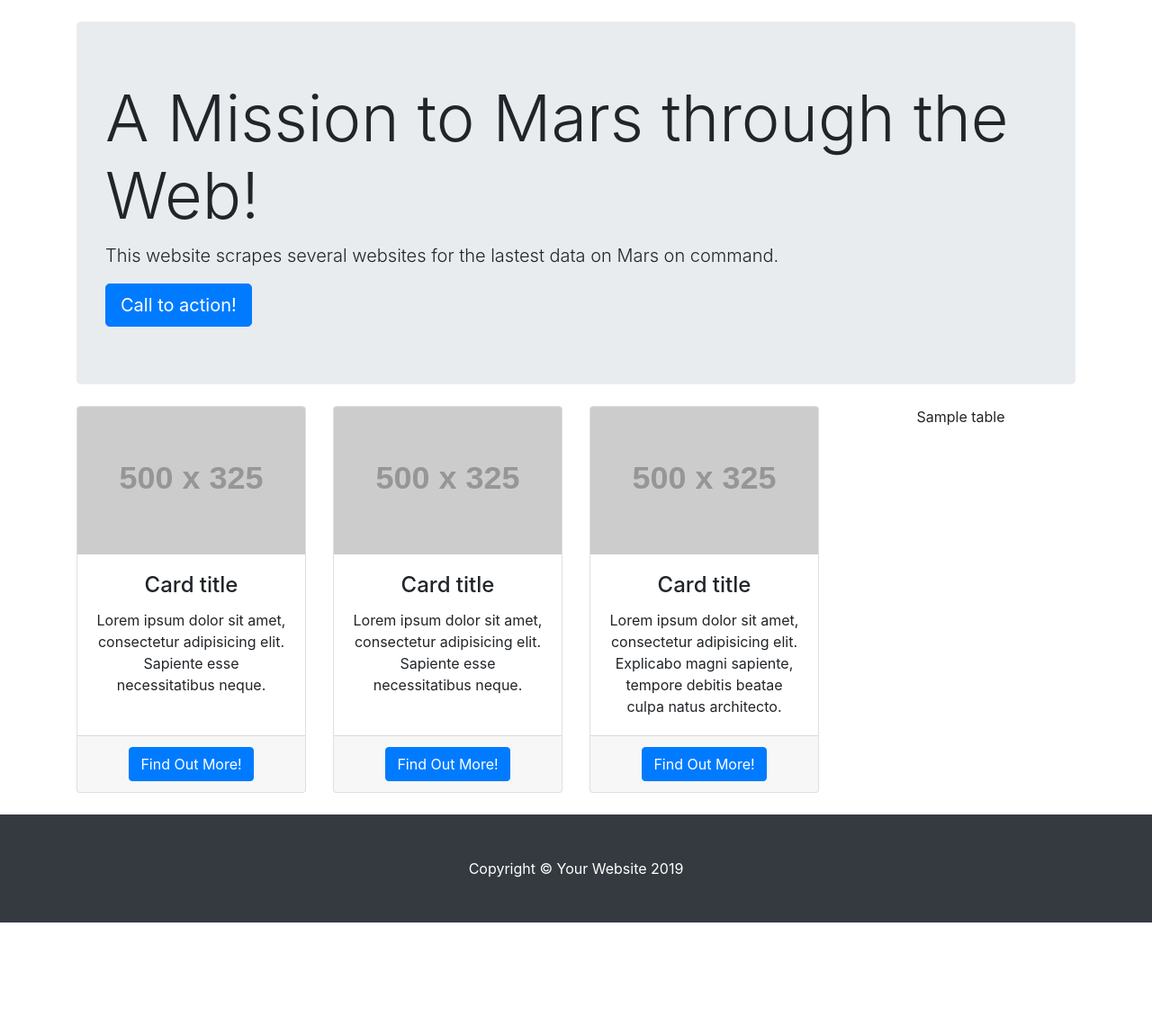
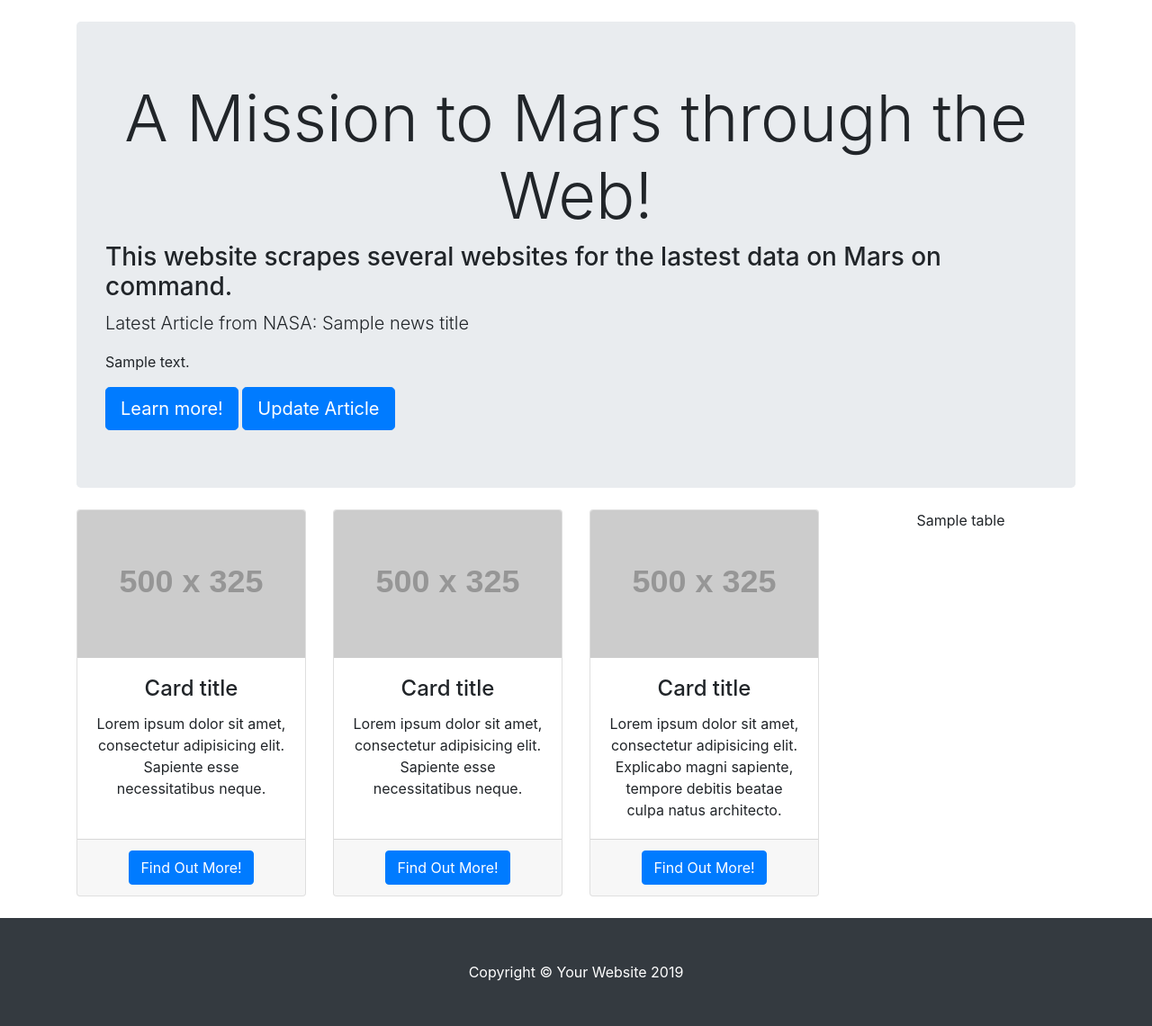
Before and after one commit to techcheese/Mars_data_scraping, a Flask app: template templates/heroic_temp.html in a window 1280 px wide. Shown: the part 56-1196 px from the top of the page at 90% size. Before the commit the page ends 1081 px from the top, so only its background shows below. Run offline with Flask 2, Linux system fonts and the light colour scheme; the template is opened without the code that fills it: most values are stand-ins (such as "Sample title", 1, 10 or a date in 2020); grey boxes labelled with a size stand in for pictures from a placeholder-image service; some libraries are stand-ins or nearby versions.

Commit message:
displays latest article on langing page

```diff
--- a/app.py
+++ b/app.py
@@ -22,9 +22,16 @@ def landing():
 
     fact_table = scraped.extractFactTable()
 
-    html_v = pd.DataFrame(fact_table, index=[1]).T.to_html()
+    new_scrape = scraped.newsScrape()
 
-    return render_template('heroic_temp.html', title='MarsFacts',table = html_v)
+    html_table = pd.DataFrame(fact_table, index=[1]).T.to_html()
+
+    return (render_template('heroic_temp.html',
+                            title='MarsFacts',
+                            table = html_table,
+                            news_title = new_scrape['article_title'],
+                            news_body = new_scrape['description_text'],
+                            news_url = new_scrape['article_link'], ))
 
 @app.route('/new_scrape')
 def new_scrape():
--- a/templates/heroic_temp.html
+++ b/templates/heroic_temp.html
@@ -53,9 +53,12 @@
 
     <!-- Jumbotron Header -->
     <header class="jumbotron my-4">
-      <h1 class="display-3">A Mission to Mars through the Web!</h1>
-      <p class="lead">This website scrapes several websites for the lastest data on Mars on command.</p>
-      <a href="#" class="btn btn-primary btn-lg">Call to action!</a>
+      <h1 class="display-3 text-center">A Mission to Mars through the Web!</h1>
+      <h3>This website scrapes several websites for the lastest data on Mars on command.</h3>
+      <p class="lead"> Latest Article from NASA: {{ news_title }}</p>
+      <p> {{news_body}} </p>
+      <a href= {{news_url}} class="btn btn-primary btn-lg"> Learn more!</a>
+      <a href= '#' class="btn btn-primary btn-lg"> Update Article</a>
     </header>
 
     <!-- Page Features -->
@@ -104,7 +107,6 @@
       <div class="col-lg-3 col-md-6 mb-4">
       <div class="table">
             {{table | safe}}
-
       </div>
     </div>
 
```
Also changed, not shown: test_mongo.py (+1 -13 lines).
